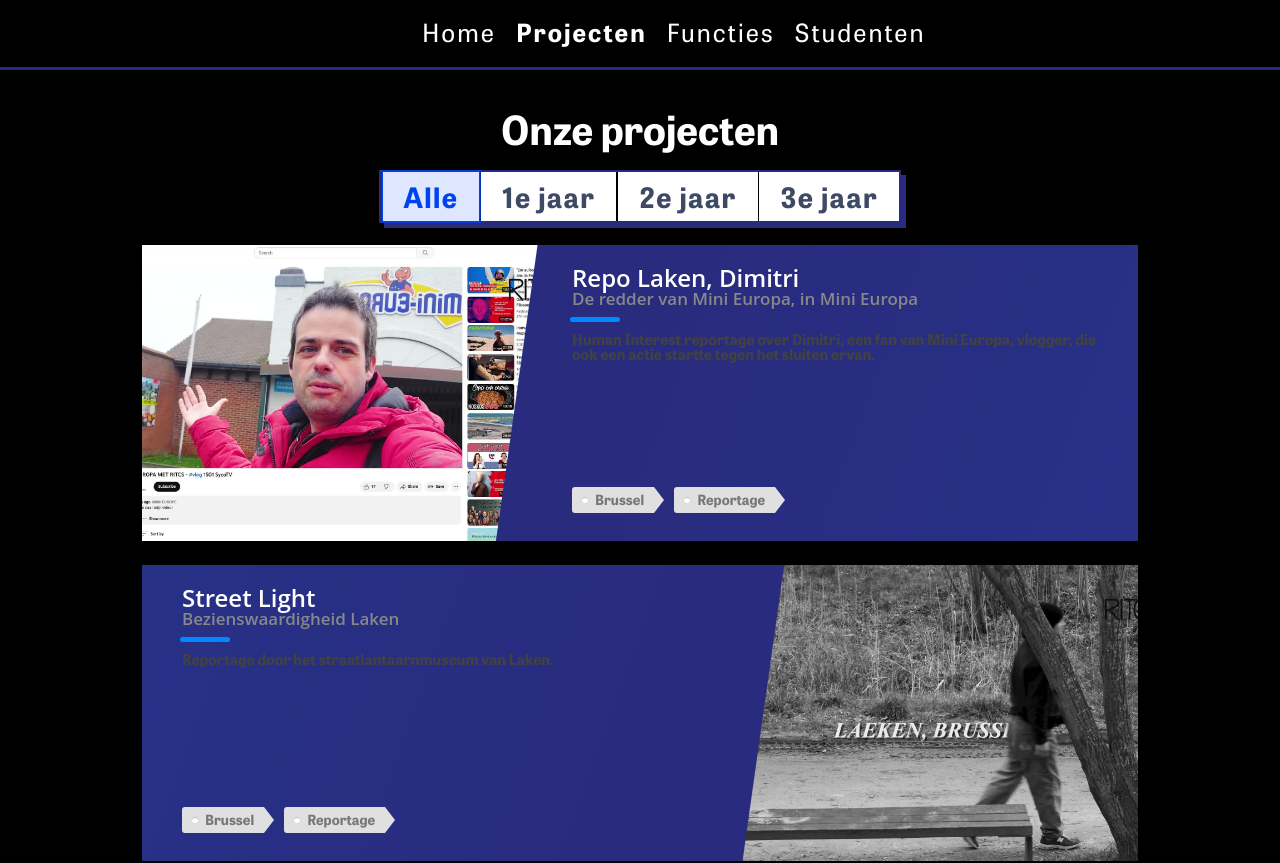
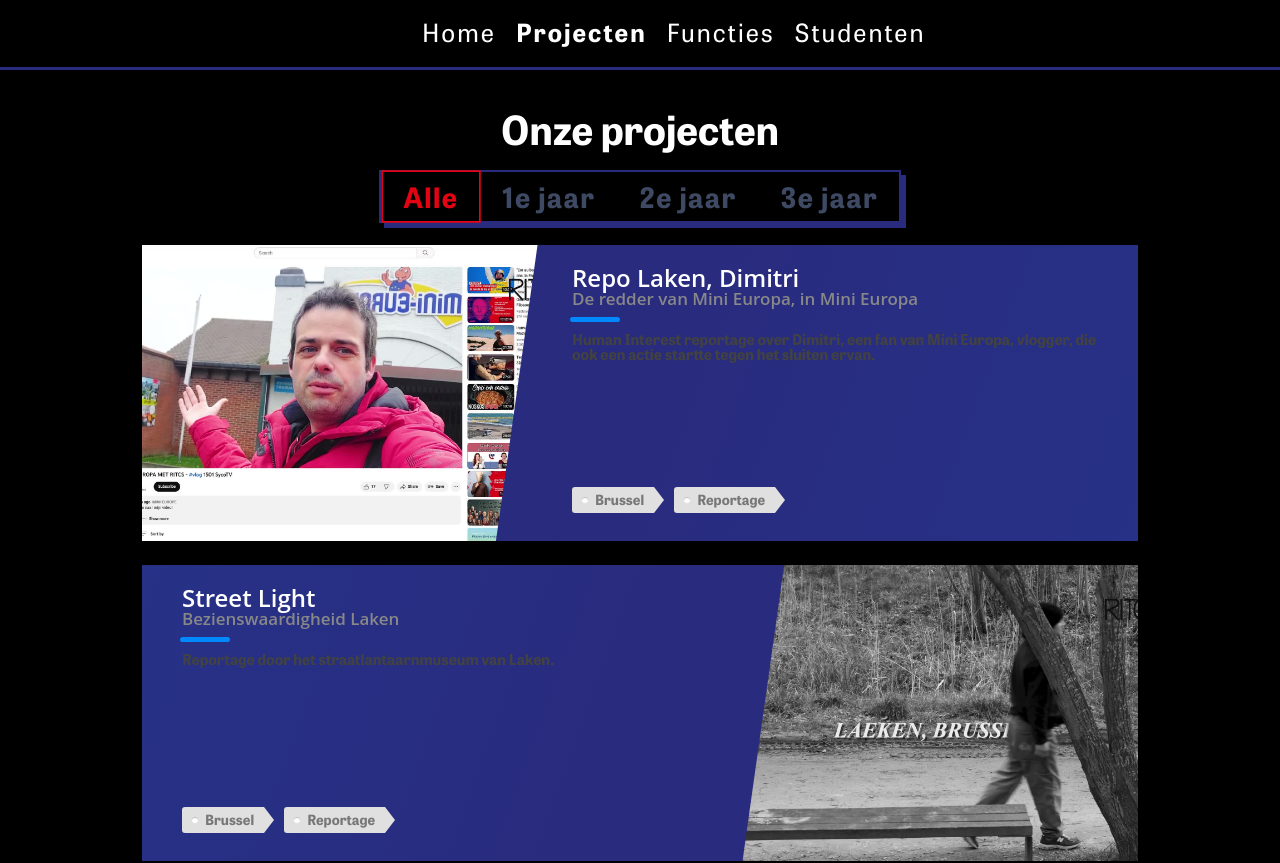
Before and after one commit to MaxTechnics/ritcs-portfolio-blackbox, a Vue app: page /projects in a window 1280 px wide. Shown: the top 863 px of the page. Built offline with nearby package versions, Linux system fonts and the light colour scheme; the HTML template or start-up script is replaced by a standard one; a web font is replaced by a local one.

Commit message:
Recolorizing

```diff
--- a/src/views/ProjectView.vue
+++ b/src/views/ProjectView.vue
@@ -74,7 +74,7 @@ const filteredProjects = computed(() => {
 
 :focus {
     outline: 0;
-	border-color: #2260ff;
+	border-color: var(--accent_red);
 	box-shadow: 0 0 0 4px #b5c9fc;
 }
 
@@ -101,10 +101,12 @@ input[type="radio"] {
 	white-space: nowrap;
 	width: 1px;
 	&:checked + span {
-		box-shadow: 0 0 0 0.0625em #0043ed;
-		background-color: #dee7ff;
+		// box-shadow: 0 0 0 0.0625em #0043ed;
+		box-shadow: 0 0 0 0.0625em var(--accent_red);
+		// background-color: #dee7ff;
+		background-color: var(--bg_color);
 		z-index: 1;
-		color: #0043ed;
+		color: var(--accent_red);
 	}
 }
 
@@ -112,7 +114,7 @@ label {
 	span {
 		display: block;
 		cursor: pointer;
-		background-color: #fff;
+		// background-color: #fff;
 		padding: 0.375em .75em;
 		position: relative;
 		margin-left: .0625em;
```
